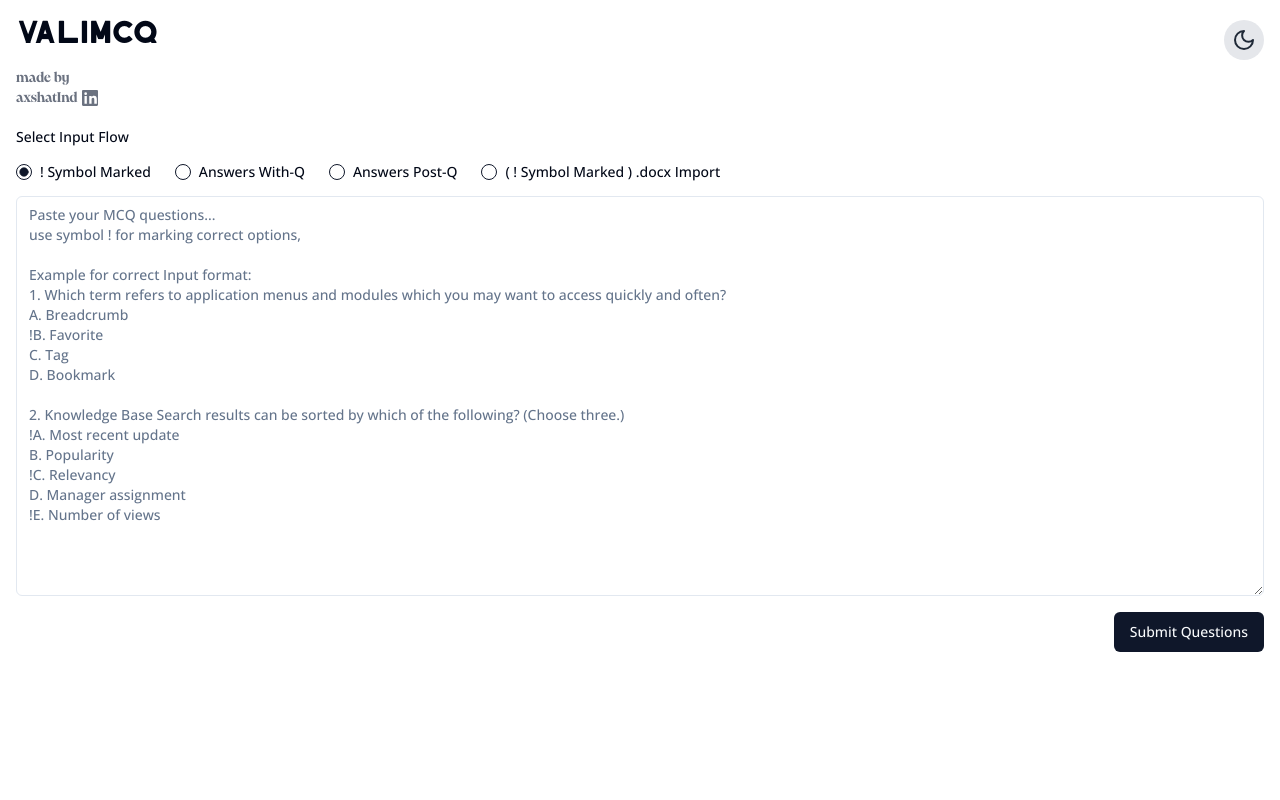
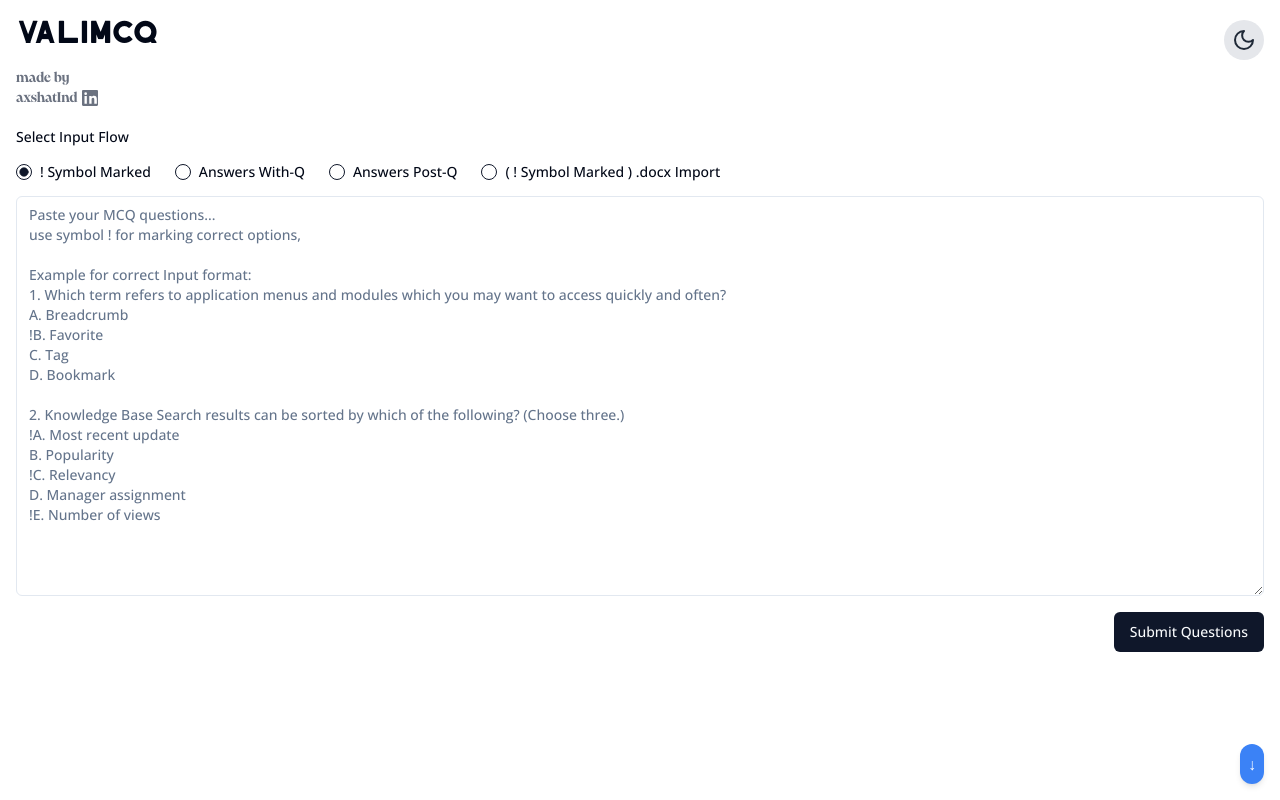
Before and after one commit to akshatsaini-dev/valimcq, a Next.js app: page / in a window 1280 px wide. Built offline with nearby package versions, Linux system fonts and the light colour scheme.

Commit message:
button 1

```diff
--- a/app/layout.tsx
+++ b/app/layout.tsx
@@ -3,19 +3,23 @@
 import { Metadata } from "next";
 import localFont from "next/font/local";
 import SmoothScrollWrapper from "../components/SmoothScrollWrapper";
+import ScrollToBottom from "../components/ScrollToBottom";
 import "./globals.css";
 
+// Define local fonts
 const geistSans = localFont({
   src: "./fonts/GeistVF.woff",
   variable: "--font-geist-sans",
   weight: "100 900",
 });
+
 const geistMono = localFont({
   src: "./fonts/GeistMonoVF.woff",
   variable: "--font-geist-mono",
   weight: "100 900",
 });
 
+// Metadata for the site
 export const metadata: Metadata = {
   title: "ValiMCQ",
   description: "Validate your MCQs",
@@ -37,7 +41,10 @@
       <body
         className={`${geistSans.variable} ${geistMono.variable} antialiased`}
       >
-        {children}
+        {/* Wrap content in SmoothScrollWrapper */}
+        <SmoothScrollWrapper>{children}</SmoothScrollWrapper>
+        {/* Add the ScrollToBottom button */}
+        <ScrollToBottom />
       </body>
     </html>
   );
--- /dev/null
+++ b/components/ScrollToBottom.tsx
@@ -0,0 +1,21 @@
+// components/ScrollToBottom.tsx
+
+"use client"; // This marks the component as a client component
+
+import React from "react";
+
+export default function ScrollToBottom() {
+  const scrollToBottom = () => {
+    window.scrollTo({ top: document.body.scrollHeight, behavior: "smooth" });
+  };
+
+  return (
+    <button
+      onClick={scrollToBottom}
+      className="fixed bottom-4 right-4 p-2 rounded-full bg-blue-500 text-white shadow-md hover:bg-blue-600 focus:outline-none focus:ring-2 focus:ring-blue-400 z-50"
+      aria-label="Scroll to Bottom"
+    >
+      ↓
+    </button>
+  );
+}
```
